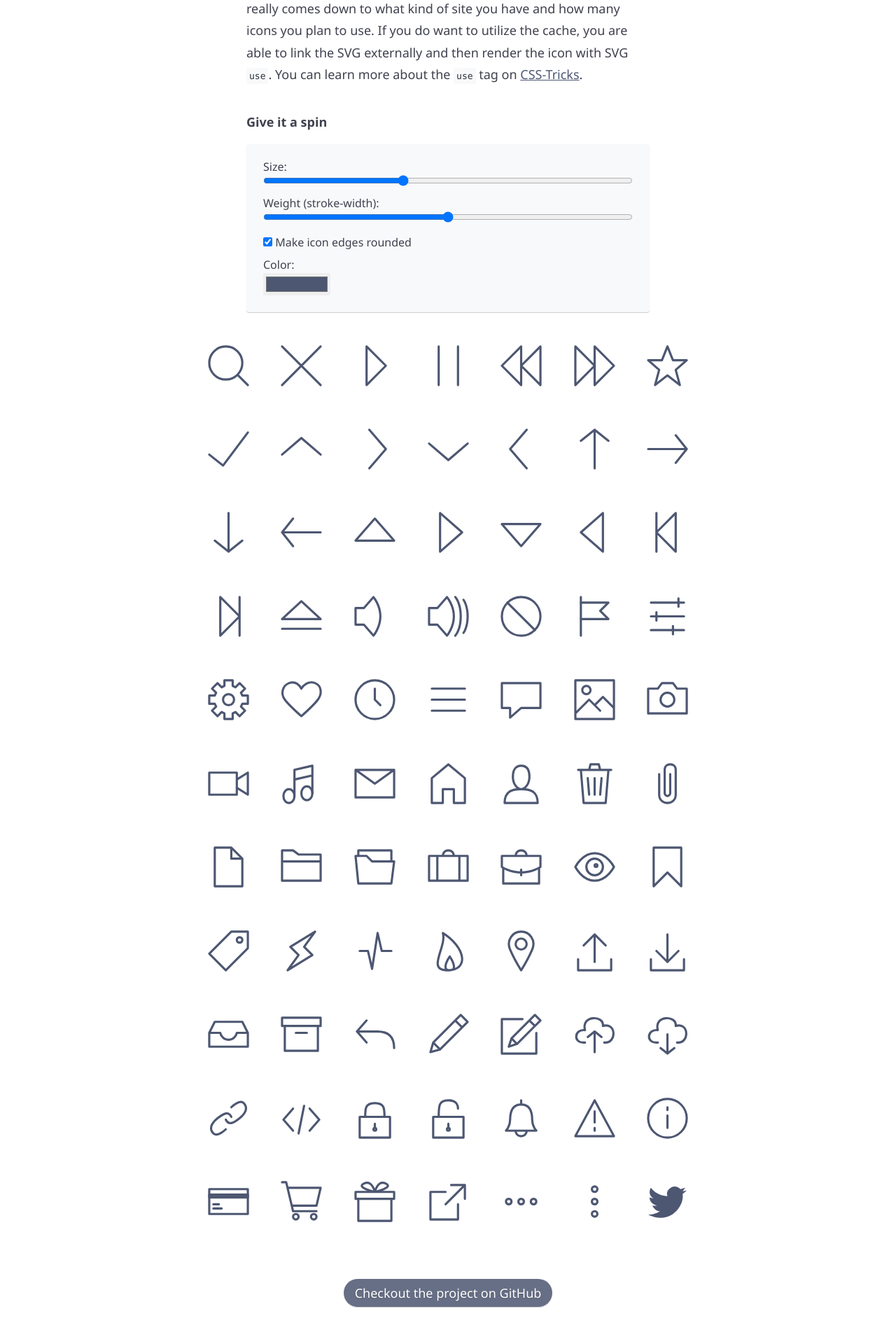
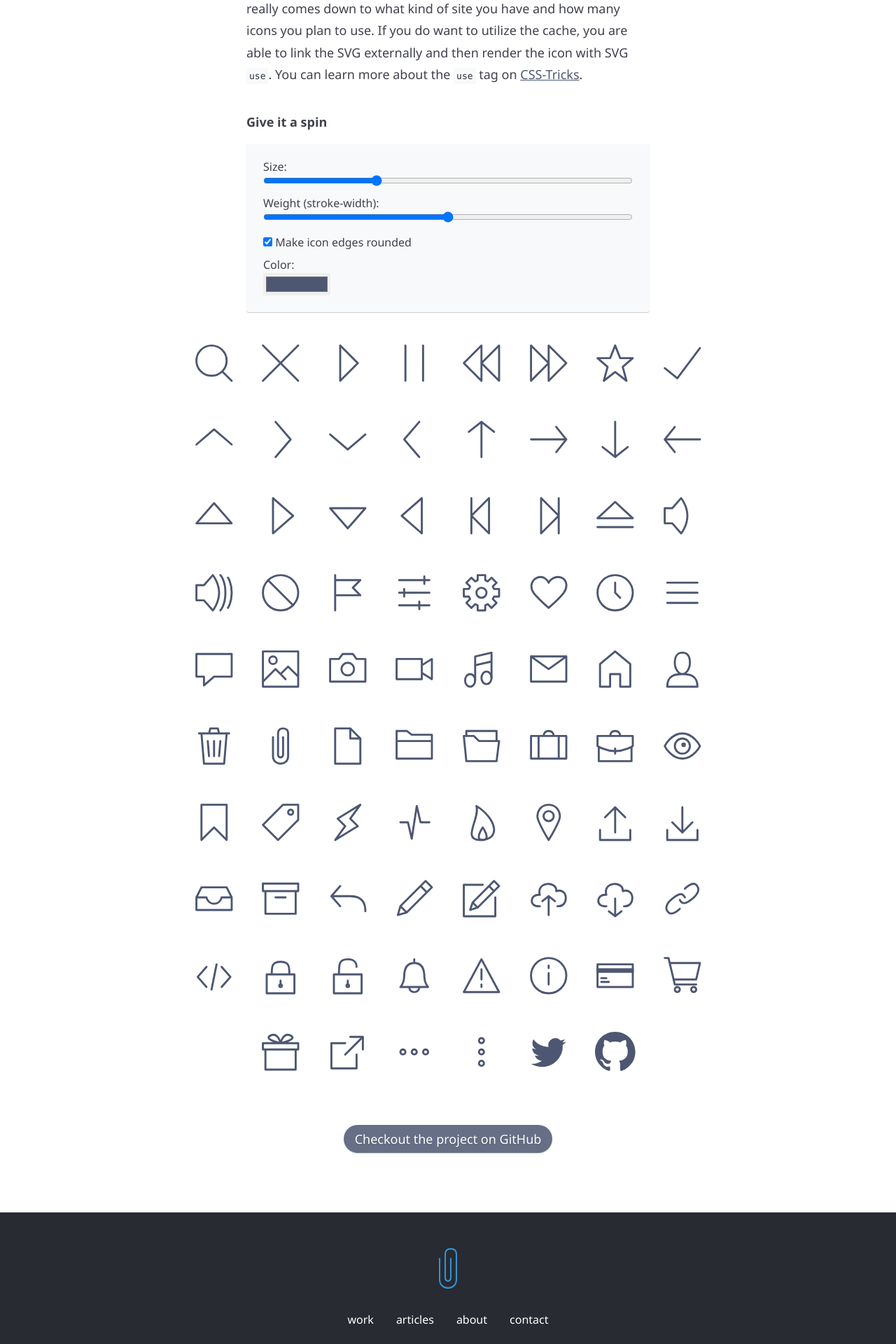
Before and after one commit to danklammer/danklammer.github.io, a Jekyll site: the page built from articles/_posts/2016-07-31-svg-stroke-ftw.md, in a window 1280 px wide. Shown: the part 2135-4055 px from the top of the page at 70% size. Built offline with Jekyll 4.4.1, drawn with Linux system fonts in a browser that asks for light colours.

Commit message:
Add GitHub icon. Change default demo size. Some X padding.

```diff
--- a/_includes/modules/bytesize-demo.html
+++ b/_includes/modules/bytesize-demo.html
@@ -3,7 +3,7 @@
     <form class="icon-controller center-block align-left font-size-5 line-height-none box-shadow-light p4 br3 sm-br0" style="background: #f8f9fb;">
 
         Size:
-        <input type="range" min="2" max="6" step="0.01" value="3.5" oninput="changeSize(this.value)" onchange="changeSize(this.value)" class="mt1 mb3">
+        <input type="range" min="2" max="6" step="0.01" value="3.2" oninput="changeSize(this.value)" onchange="changeSize(this.value)" class="mt1 mb3">
 
         Weight (stroke-width):
         <input type="range" min="2" max="8" step="0.01" value="5" oninput="changeStroke(this.value)" onchange="changeStroke(this.value)" class="mt1 mb3">
@@ -16,7 +16,7 @@
     </form>
 
 
-    <div id="icons" class="pt5 round center-block color-page" style="font-size: 3.5em; stroke-width: 5%; max-width: 50rem">
+    <div id="icons" class="px2 pt5 round center-block color-page" style="font-size: 3.2em; stroke-width: 5%; max-width: 50rem">
 
     <svg id="i-search" class="bs-icon" viewBox="0 0 32 32">
         <circle cx="14" cy="14" r="12" />
@@ -348,6 +348,10 @@
         <path stroke-width="0" fill="currentColor" d="M60 16 L54 17 L58 12 L51 14 C42 4 28 15 32 24 C16 24 8 12 8 12 C8 12 2 21 12 28 L6 26 C6 32 10 36 17 38 L10 38 C14 46 21 46 21 46 C21 46 15 51 4 51 C37 67 57 37 54 21 Z" />
     </svg>
 
+    <svg id="i-github" class="bs-icon" viewBox="0 0 64 64">
+        <path stroke-width="0" fill="currentColor" d="M32 0 C14 0 0 14 0 32 0 53 19 62 22 62 24 62 24 61 24 60 L24 55 C17 57 14 53 13 50 13 50 13 49 11 47 10 46 6 44 10 44 13 44 15 48 15 48 18 52 22 51 24 50 24 48 26 46 26 46 18 45 12 42 12 31 12 27 13 24 15 22 15 22 13 18 15 13 15 13 20 13 24 17 27 15 37 15 40 17 44 13 49 13 49 13 51 20 49 22 49 22 51 24 52 27 52 31 52 42 45 45 38 46 39 47 40 49 40 52 L40 60 C40 61 40 62 42 62 45 62 64 53 64 32 64 14 50 0 32 0 Z" />
+    </svg>
+
     </div>
 
 </div>
```
